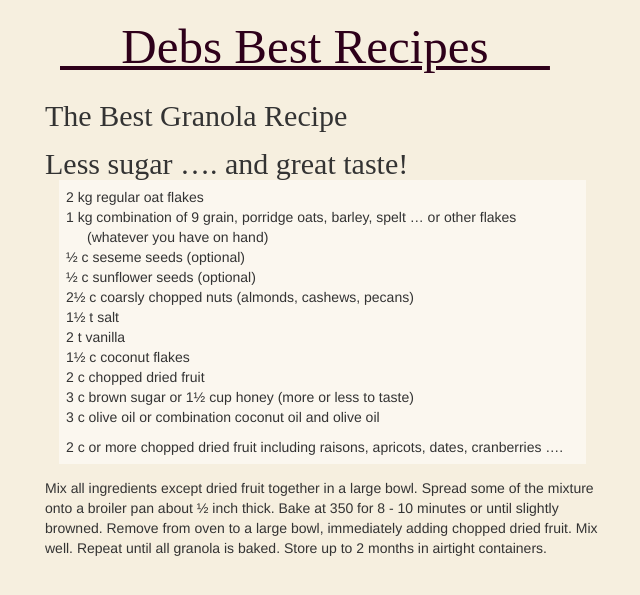
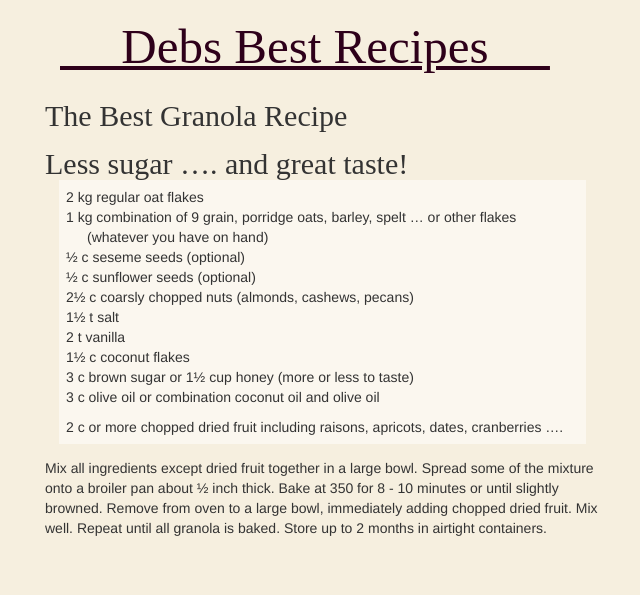
Before and after one commit to JonahBraun/debs-recipes, a Jekyll site: the page built from _posts/2005-08-07-granola.md, in a window 1280 px wide. Shown: the top 595 px of the page, without its empty margins (10-650 px from the left). Built offline with Jekyll 4.4.1, drawn with Linux system fonts in a browser that asks for light colours; nearby versions of some CDN libraries; some web fonts are replaced; Markdown is read by kramdown in place of the engine named in the settings.

Commit message:
Update 2005-08-07-granola.md

```diff
--- a/_posts/2005-08-07-granola.md
+++ b/_posts/2005-08-07-granola.md
@@ -14,7 +14,6 @@ Less sugar .... and great taste!
 - 1½ t salt
 - 2 t vanilla
 - 1½ c coconut flakes
-- 2 c chopped dried fruit
 - 3 c brown sugar or 1½ cup honey (more or less to taste)
 - 3 c olive oil or combination coconut oil and olive oil
 
```
